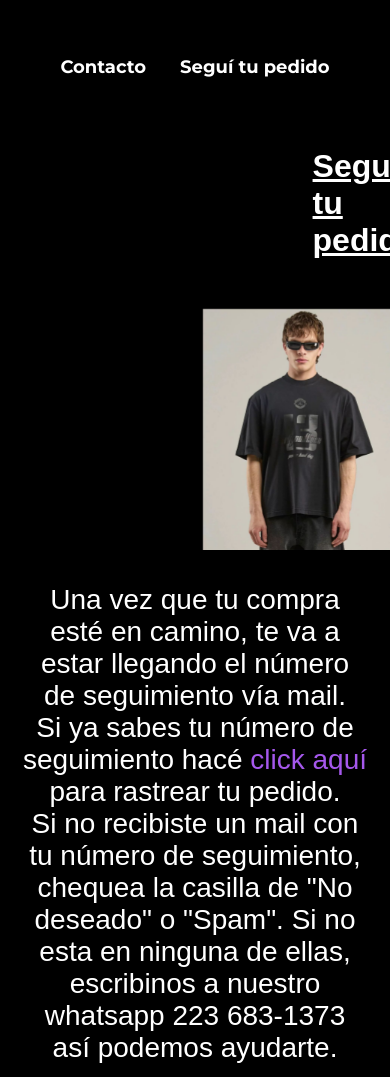
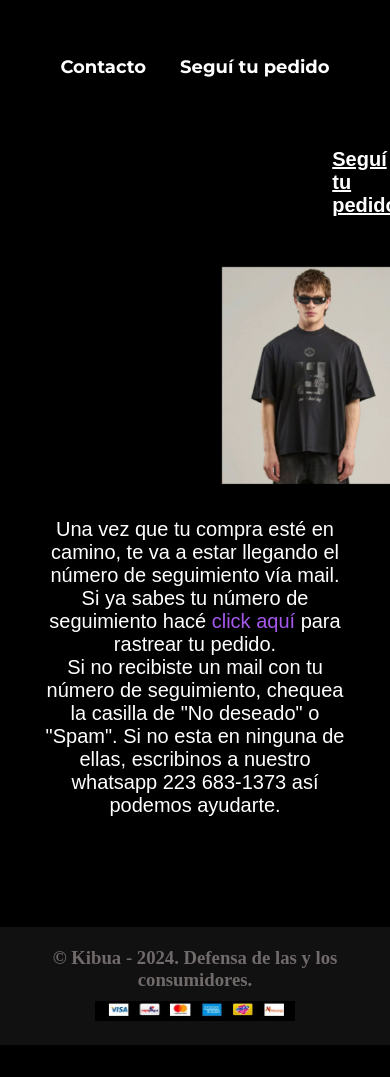
Before and after one commit to elianjrs10/preentrega3, a website: page pages/pedido.html in a window 390 px wide. Shown: the part 360-1437 px from the top of the page. After the commit the page ends 1405 px from the top, so only its background shows below. Drawn offline with Linux system fonts and the light colour scheme; a web font is replaced by a local one.

Commit message:
version final

```diff
--- a/css/style.css
+++ b/css/style.css
@@ -659,12 +659,14 @@ header nav .seccion:hover {
   .seguipedido {
     margin-left: 340px;
     margin-top: 40px;
+    font-size: 20px;
+    align-items: center;
   }
 
   .textopedido {
     margin-left: 50px;
     margin-right: 50px;
-    font-size: 28px;
+    font-size: 20px;
     text-align: center;
   }
 
@@ -674,6 +676,8 @@ header nav .seccion:hover {
     margin-top: 20px;
     position: relative;
     padding: 20px;
+    align-items: center;
+
   }
 
 
```
